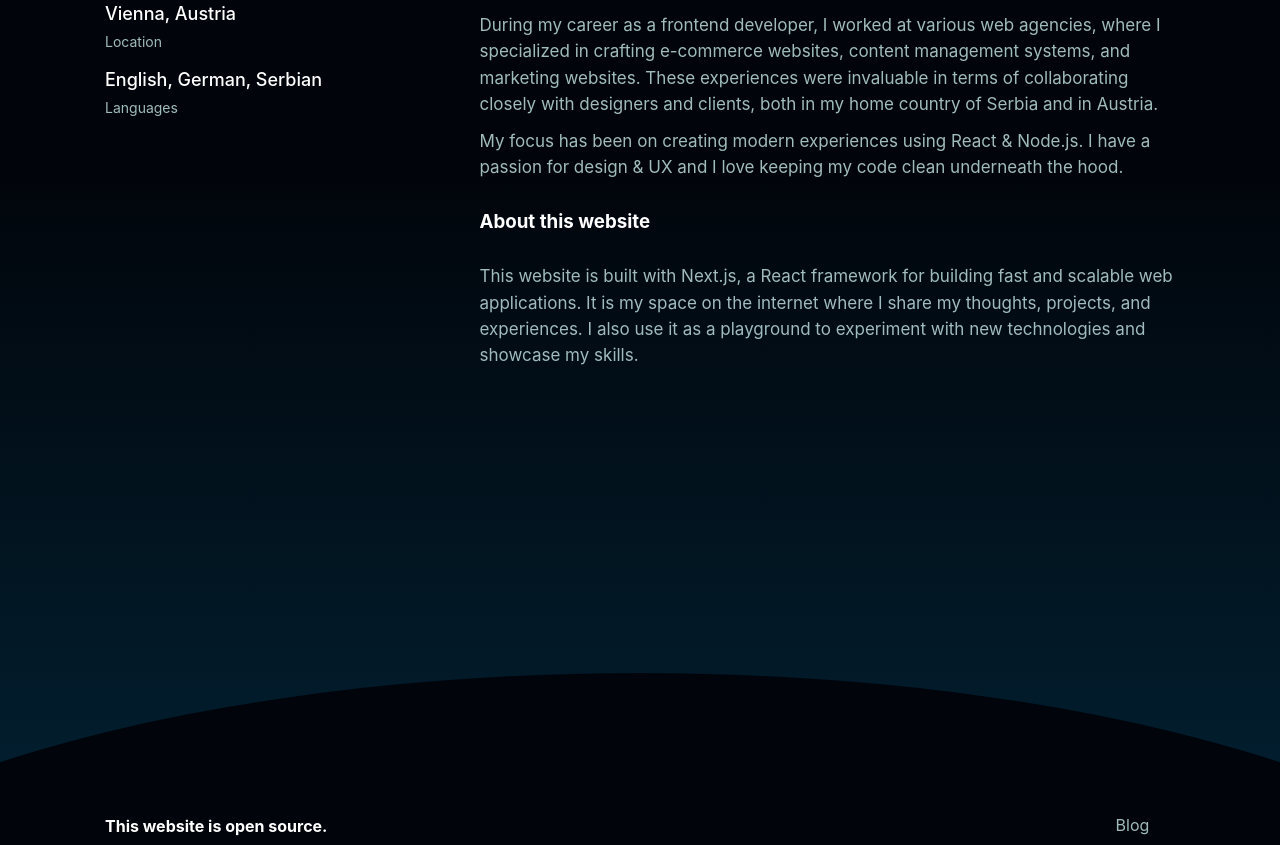
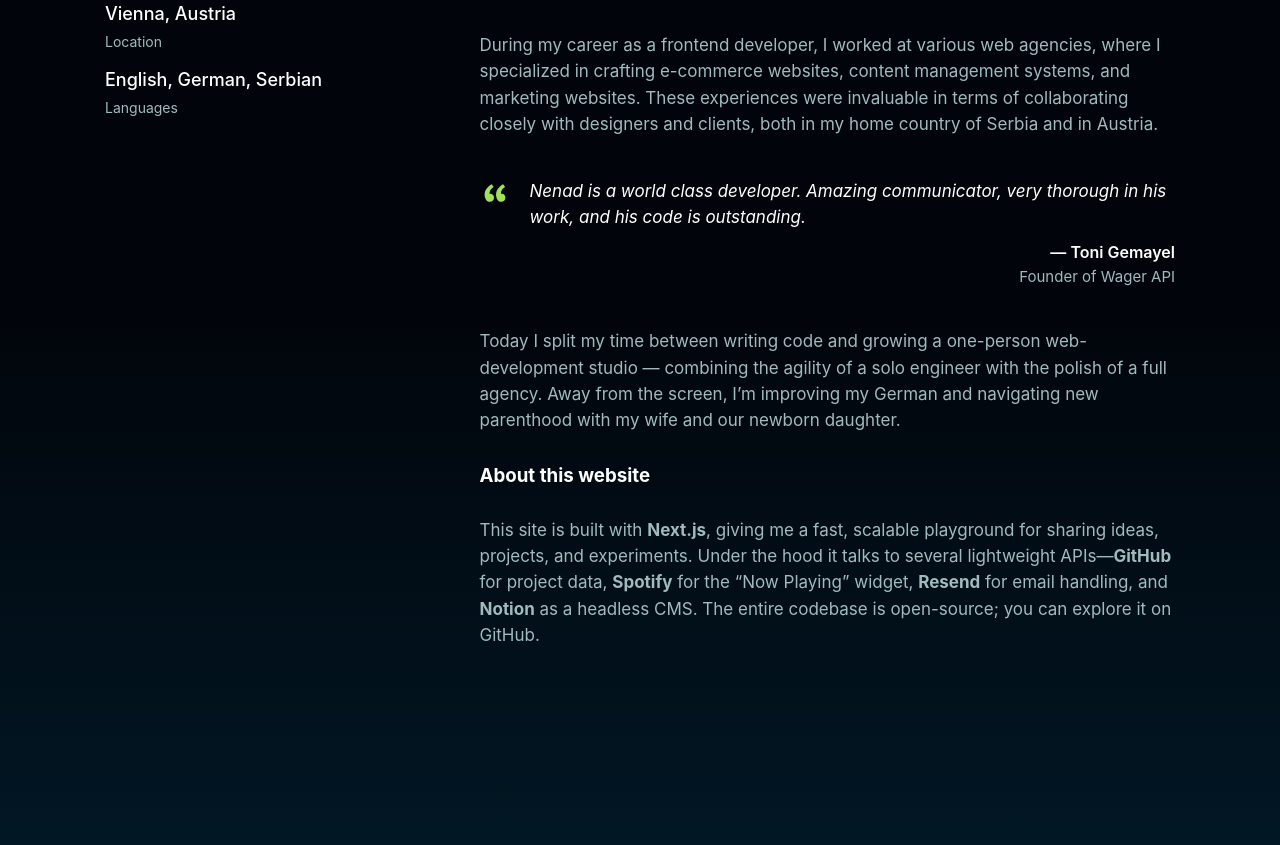
Before and after one commit to nenadmarinkovic/home, a Next.js app: page /about in a window 1280 px wide. Shown: the part 880-1725 px from the top of the page. Built offline with nearby package versions, Linux system fonts and the light colour scheme; no server answers.

Commit message:
add text to about, fix styles

```diff
--- a/app/about/page.tsx
+++ b/app/about/page.tsx
@@ -113,6 +113,7 @@ export default function About() {
                     </span>
                   </span>
                 </div>
+
                 <p>
                   During my career as a frontend developer, I worked
                   at various web agencies, where I specialized in
@@ -122,20 +123,65 @@ export default function About() {
                   with designers and clients, both in my home country
                   of Serbia and in Austria.
                 </p>
+                <div className={styles.contentQuote}>
+                  <svg
+                    width="30px"
+                    height="30px"
+                    viewBox="0 0 24 24"
+                    xmlns="http://www.w3.org/2000/svg"
+                    className={styles.quoteIcon}
+                  >
+                    <rect x="0" fill="none" width="24" height="24" />
+                    <g>
+                      <path
+                        fill="#a1e158"
+                        d="M11.192 15.757c0-.88-.23-1.618-.69-2.217-.326-.412-.768-.683-1.327-.812-.55-.128-1.07-.137-1.54-.028-.16-.95.1-1.956.76-3.022.66-1.065 1.515-1.867 2.558-2.403L9.373 5c-.8.396-1.56.898-2.26 1.505-.71.607-1.34 1.305-1.9 2.094s-.98 1.68-1.25 2.69-.346 2.04-.217 3.1c.168 1.4.62 2.52 1.356 3.35.735.84 1.652 1.26 2.748 1.26.965 0 1.766-.29 2.4-.878.628-.576.94-1.365.94-2.368l.002.003zm9.124 0c0-.88-.23-1.618-.69-2.217-.326-.42-.77-.692-1.327-.817-.56-.124-1.074-.13-1.54-.022-.16-.94.09-1.95.75-3.02.66-1.06 1.514-1.86 2.557-2.4L18.49 5c-.8.396-1.555.898-2.26 1.505-.708.607-1.34 1.305-1.894 2.094-.556.79-.97 1.68-1.24 2.69-.273 1-.345 2.04-.217 3.1.165 1.4.615 2.52 1.35 3.35.732.833 1.646 1.25 2.742 1.25.967 0 1.768-.29 2.402-.876.627-.576.942-1.365.942-2.368v.01z"
+                      />
+                    </g>
+                  </svg>
+                  <p>
+                    Nenad is a world class developer. Amazing
+                    communicator, very thorough in his work, and his
+                    code is outstanding.
+                  </p>
+                  <span className={styles.contentPerson}>
+                    <span className={styles.contentPersonName}>
+                      — Toni Gemayel
+                    </span>
+                    <span className={styles.contentPersonPosition}>
+                      Founder of Wager API
+                    </span>
+                  </span>
+                </div>
                 <p>
-                  My focus has been on creating modern experiences
-                  using React & Node.js. I have a passion for design &
-                  UX and I love keeping my code clean underneath the
-                  hood.
+                  Today I split my time between writing code and
+                  growing a one-person web-development studio —
+                  combining the agility of a solo engineer with the
+                  polish of a full agency. Away from the screen, I’m
+                  improving my German and navigating new parenthood
+                  with my wife and our newborn daughter.
                 </p>
+
                 <h3>About this website</h3>
                 <p>
-                  This website is built with Next.js, a React
-                  framework for building fast and scalable web
-                  applications. It is my space on the internet where I
-                  share my thoughts, projects, and experiences. I also
-                  use it as a playground to experiment with new
-                  technologies and showcase my skills.
+                  This site is built with <strong>Next.js</strong>,
+                  giving me a fast, scalable playground for sharing
+                  ideas, projects, and experiments. Under the hood it
+                  talks to several lightweight APIs—
+                  <strong>GitHub</strong> for project data,{' '}
+                  <strong>Spotify</strong> for the “Now Playing”
+                  widget, <strong>Resend</strong> for email handling,
+                  and <strong>Notion</strong> as a headless CMS. The
+                  entire codebase is open-source; you can explore it
+                  on{' '}
+                  <a
+                    href="https://github.com/nenadmarinkovic/home"
+                    target="_blank"
+                    rel="noopener noreferrer"
+                  >
+                    GitHub
+                  </a>
+                  .
                 </p>
               </div>
             </div>
--- a/app/blog/page.tsx
+++ b/app/blog/page.tsx
@@ -21,8 +21,8 @@ export default async function Home() {
       <Header />
       <main className={styles.main}>
         <Banner
-          title="Blog"
-          paragraphText="Web directory for notes, bookmarks, resources, and the things I’m interested in."
+          title="Directory"
+          paragraphText="Web directory for blog posts, notes, bookmarks, and resources related to the systems or technologies I use — or simply ideas I want to share publicly."
         />
         <section className={styles.contentContainer}>
           <Container>
--- a/components/Form.tsx
+++ b/components/Form.tsx
@@ -79,10 +79,10 @@ const Form = () => {
       </label>
       <div className={styles.sendWrap}>
         {success && (
-          <p className={styles.sendMassage}>
+          <div className={styles.sendMessage}>
             <strong>Message successfully sent! </strong>
             <span>I will get back to you as soon as possible.</span>
-          </p>
+          </div>
         )}
         {!success && error && (
           <p className={styles.sendMassage}>{error}</p>
--- a/styles/components/Contact.module.css
+++ b/styles/components/Contact.module.css
@@ -10,3 +10,7 @@
   text-align: center;
   padding-bottom: 280px;
 }
+
+.contactContainer p {
+  margin: 0 !important;
+}
--- a/styles/pages/contact.module.css
+++ b/styles/pages/contact.module.css
@@ -51,6 +51,9 @@
 
 .valueName {
   display: none;
+  font-size: 14px;
+  font-weight: 600;
+  color: var(--color-green-light);
 
   @media screen and (min-width: 560px) {
     display: block;
--- a/styles/pages/layout.module.css
+++ b/styles/pages/layout.module.css
@@ -298,14 +298,15 @@
   font-size: 18px;
   font-weight: 400;
   line-height: 1.55;
-  margin: 20px 0;
+  margin: 40px 0 30px 0;
 }
 
 .contentQuote p {
   color: var(--color-white);
   font-style: italic;
   padding-left: 50px;
-  padding-bottom: 10px;
+  padding-bottom: 0;
+  margin: 0;
 }
 
 .quoteIcon {
```
Also changed, not shown: styles/components/Form.module.css (+5 -3 lines).
